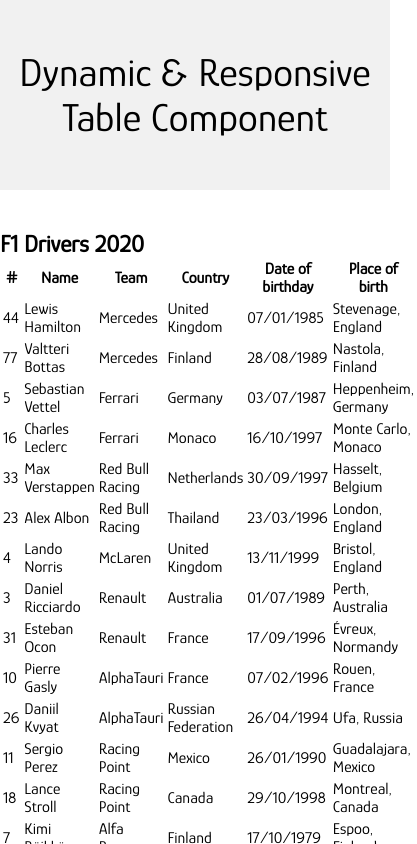
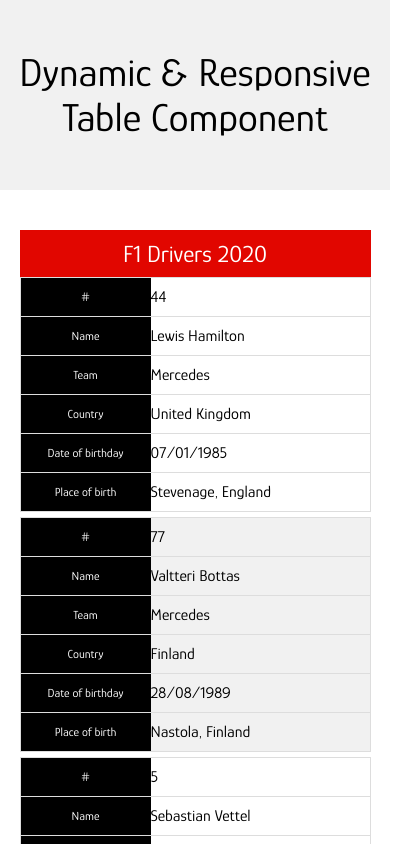
Before and after one commit to chay-chay/react-dynamic-responsive-table, a React (Create React App) app: page / in a window 390 px wide. Shown: the top 844 px of the page, 417 px wide, since content can reach past the window. Built offline with nearby package versions, Linux system fonts and the light colour scheme.

Commit message:
Styling responsive design

```diff
--- a/src/App.js
+++ b/src/App.js
@@ -21,12 +21,13 @@
           "Place of birth",
         ]}
         title="F1 Drivers 2020"
+        breakOn="large"
       />
       <Table
         tableData={tracksData}
         headingColumns={["Name", "Country", "Length(KM)", "Number of laps"]}
         title="Top F1 tracks"
-        breakOn="small"
+        breakOn="medium"
       />
     </Fragment>
   );
--- a/src/App.scss
+++ b/src/App.scss
@@ -4,8 +4,48 @@
 $primary-color: #000;
 $hilight-color: #e10600;
 $light-color: #fff;
-$boarder-color: #ddd;
+$border-color: #ddd;
 $ff-primary: 'Glory', sans-serif;
+
+@mixin break {
+  thead {
+    display: none;
+  }
+
+  tr {
+    display: block;
+    margin-bottom: 5px;
+  }
+
+  td {
+    display: block;
+    position: relative;
+    padding-left: 130px;
+    text-align: left;
+    border-bottom: 0;
+
+    &:last-child {
+      border-bottom: 1px solid $border-color;
+    }
+
+    &::before {
+      content: attr(data-heading);
+      position: absolute;
+      top: 0;
+      left: 0;
+      width: 120px;
+      height: 100%;
+      display: flex;
+      align-items: center;
+      background-color: $primary-color;
+      color: $light-color;
+      font-size: 0.75rem;
+      padding: 0 5px;
+      justify-content: center;
+    }
+  }
+}
+
 
 *, *::before, *::after {
   box-sizing: boarder-box;
@@ -30,4 +70,61 @@
 
 .table-container {
   max-width: 800px;
+  width: 90%;
+  margin: 0 auto 40px;
+
+  &__title {
+    background-color: $hilight-color;
+    color: $light-color;
+    text-align: center;
+    padding: 10px;
+
+    h2 {
+      font-size: 24px;
+      font-weight: 300;
+    }
+  }
+  &__table {
+    width: 100%;
+    border-collapse: collapse;
+
+    thread {
+      tr {
+        background-color: transparent;
+      }
+    }
+
+    td, th {
+      border: 1px solid $border-color;
+      padding: 10px;
+      text-align: center;
+    }
+
+    tr {
+
+      &:nth-child(even) {
+        background-color: $bg-color;
+      }
+    }
+
+    &--break-lg {
+      @media (max-width: 991px) {
+        @include break;
+
+      }
+    }
+
+    &--break-md {
+      @media (max-width: 767px) {
+        @include break;
+      }
+    }
+
+    &--break-sm {
+      @media (max-width: 575px) {
+        @include break;
+      }
+    }
+  }
+
 }
```
